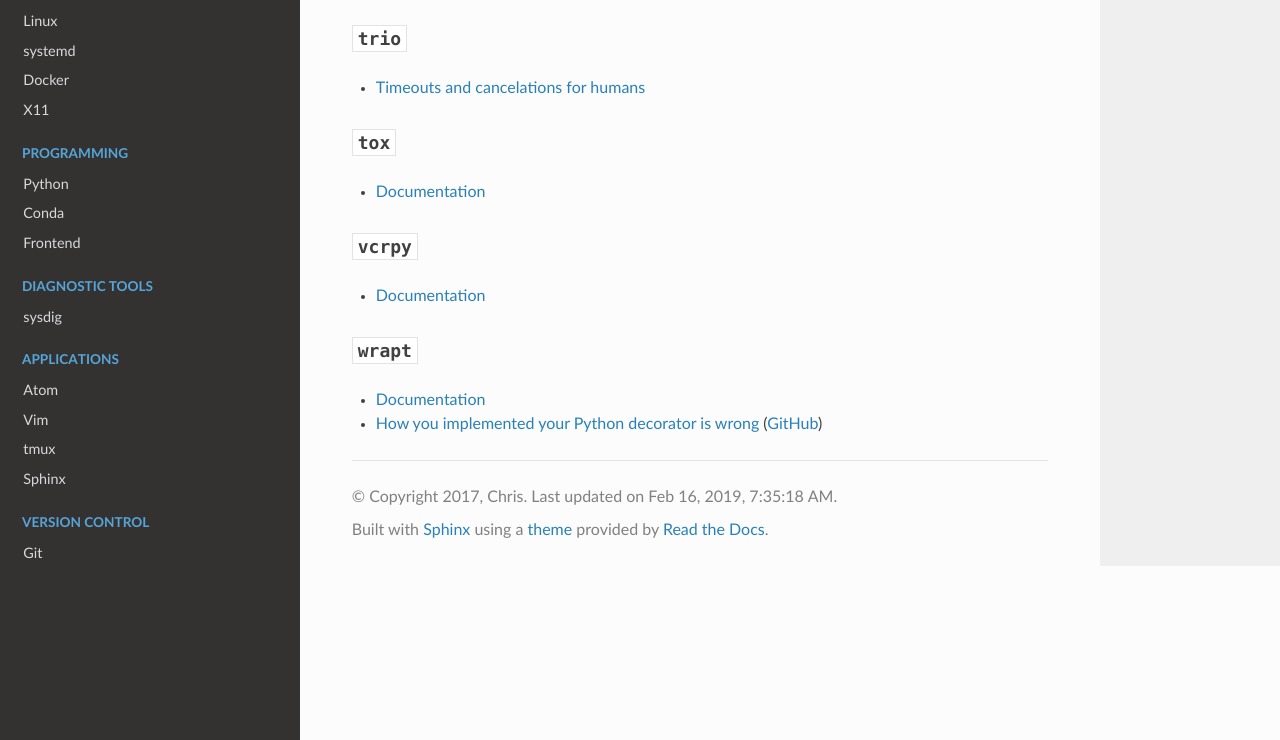
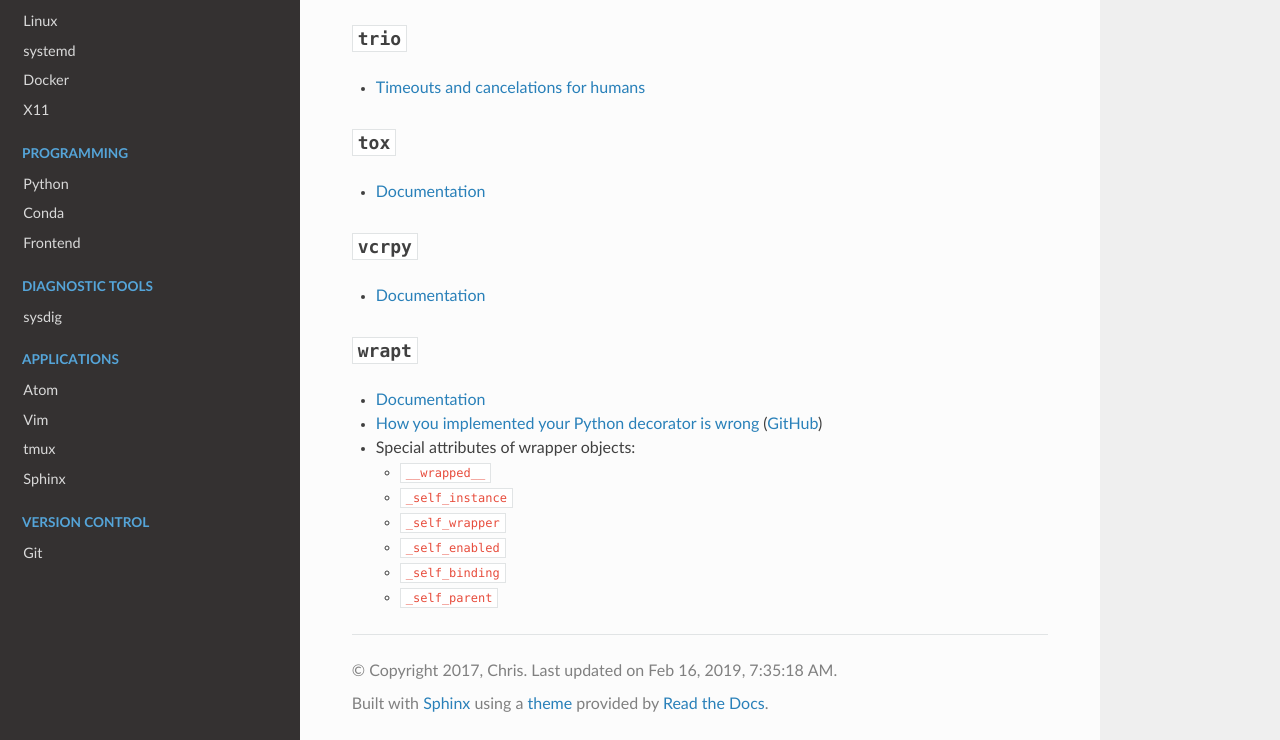
Before and after one commit to heterotopian/technotes, a Sphinx documentation site: the page built from source/python/thirdparty.rst, in a window 1280 px wide and 900 px high, scrolled down 3272 px, cut to the strip 160-900 px from the top of the window. Built offline with Sphinx 7.4.7 and the Read the Docs theme 2.0.0, drawn with Linux system fonts in a browser that asks for light colours.

Commit message:
List special attributes on wrapt object wrappers

```diff
--- a/source/python/thirdparty.rst
+++ b/source/python/thirdparty.rst
@@ -234,3 +234,11 @@
 - `Documentation <https://wrapt.readthedocs.io/en/latest/>`_
 - `How you implemented your Python decorator is wrong <http://blog.dscpl.com.au/2014/01/how-you-implemented-your-python.html>`_
   (`GitHub <https://github.com/openstack/deb-python-wrapt/tree/master/blog>`_)
+- Special attributes of wrapper objects:
+
+  - ``__wrapped__``
+  - ``_self_instance``
+  - ``_self_wrapper``
+  - ``_self_enabled``
+  - ``_self_binding``
+  - ``_self_parent``
```
